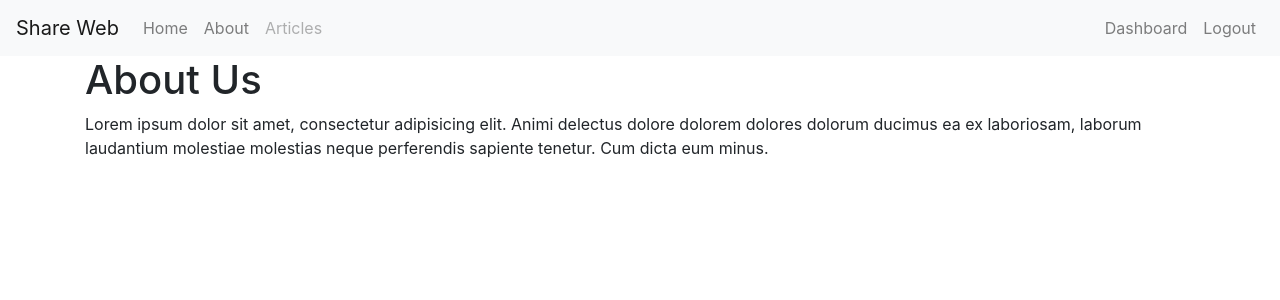
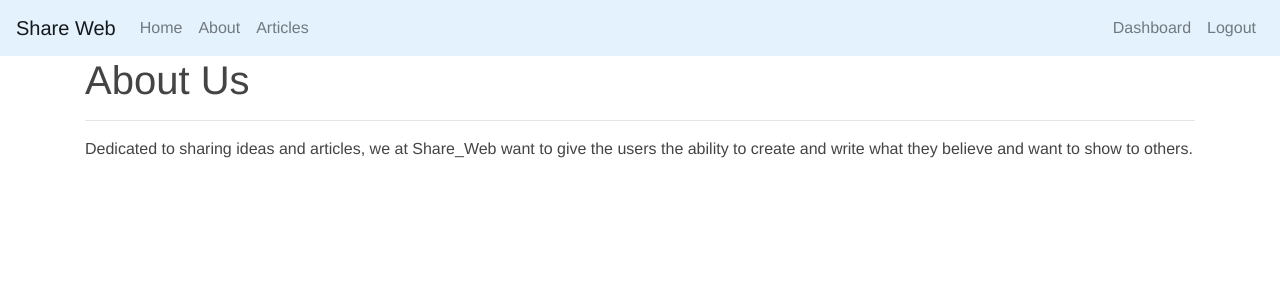
Before and after one commit to juhuyoon/Share_Web, a Flask app: page /about in a window 1280 px wide. Shown: the top 300 px of the page. Run offline with Flask 2, Linux system fonts and the light colour scheme; the visitor is signed in with stand-in values (Sample User, id 1); some libraries are stand-ins or nearby versions.

Commit message:
css changes

```diff
--- a/webapp_python/app.py
+++ b/webapp_python/app.py
@@ -4,7 +4,7 @@ from flask_mysqldb import MySQL
 from wtforms import Form, StringField, TextAreaField, PasswordField, validators
 from passlib.hash import sha256_crypt
 from functools import wraps
-
+from PIL import Image
 
 app = Flask(__name__)
 
@@ -281,3 +281,8 @@ def delete_article(id):
 if __name__ == '__main__':
     app.secret_key='secret123'
     app.run(debug=True)
+
+
+# Images
+image1 = Image.open('./website_images/articles.jpg')
+image1.show()
--- /dev/null
+++ b/webapp_python/static/css/main.css
@@ -0,0 +1,35 @@
+body {
+  margin: 0;
+  padding: 0;
+  font-family: "Helvetica Neue", Helvetica, Arial, sans-serif;
+  color: #444;
+}
+
+/*
+* Navbar
+*/
+
+/*
+ * Formatting the header area
+ */
+header {
+  background-color: #DFB887;
+  height: 35px;
+  width: 100%;
+  opacity: .9;
+  margin-bottom: 10px;
+}
+header h1.logo {
+  margin: 0;
+  font-size: 1.7em;
+  color: #fff;
+  text-transform: uppercase;
+  float: left;
+}
+header h1.logo:hover {
+  color: #fff;
+  text-decoration: none;
+}
+/*
+ * Centering the body content
+ */
--- a/webapp_python/templates/about.html
+++ b/webapp_python/templates/about.html
@@ -2,7 +2,8 @@
 
 {%block body %}
 <h1> About Us</h1>
-    <p> Lorem ipsum dolor sit amet, consectetur adipisicing elit. Animi delectus dolore dolorem dolores dolorum ducimus ea ex laboriosam, laborum laudantium molestiae molestias neque perferendis sapiente tenetur. Cum dicta eum minus.
+<hr>
+    <p> Dedicated to sharing ideas and articles, we at Share_Web want to give the users the ability to create and write what they believe and want to show to others.
     </p>
 
 {% endblock %}
--- a/webapp_python/templates/articles.html
+++ b/webapp_python/templates/articles.html
@@ -2,6 +2,7 @@
 
 {% block body %}
 <h1>Articles</h1>
+<hr>
 <ul class="list-group">
     {% for article in articles %}
     <li class="list-group-item"><a href="article/{{article.id}}">{{article.title}}</a></li>
--- a/webapp_python/templates/dashboard.html
+++ b/webapp_python/templates/dashboard.html
@@ -1,7 +1,7 @@
 {% extends 'layout.html' %}
 
 {% block body %}
-<h1>Dashboard <small> Welcome {{session.username}}</small></h1>
+<h1>Dashboard <small> Welcome <b>{{session.username}}</b></small></h1>
 <a class="btn btn-success" href="/add_article"> Add Article</a>
 <hr>
 <table class="table table-striped">
--- a/webapp_python/templates/includes/_navbar.html
+++ b/webapp_python/templates/includes/_navbar.html
@@ -1,4 +1,4 @@
-<nav class="navbar navbar-expand-md navbar-light bg-light">
+<nav class="navbar navbar-expand-md navbar-light" style="background-color: #e3f2fd;">
     <a class="navbar-brand" href="/">Share Web</a>
     <button class="navbar-toggler" type="button" data-toggle="collapse" data-target="#navbarsExampleDefault" aria-controls="navbarsExampleDefault" aria-expanded="false" aria-label="Toggle navigation">
         <span class="navbar-toggler-icon"></span>
@@ -13,7 +13,7 @@
                 <a class="nav-link" href="/about">About</a>
             </li>
             <li class="nav-item">
-                <a class="nav-link disabled" href="/articles">Articles</a>
+                <a class="nav-link" href="/articles">Articles</a>
             </li>
         </ul>
 
--- a/webapp_python/templates/layout.html
+++ b/webapp_python/templates/layout.html
@@ -4,6 +4,7 @@
             <meta charset="'utf-8">
             <title>Share Web</title>
             <link rel='stylesheet' href='https://stackpath.bootstrapcdn.com/bootstrap/4.1.1/css/bootstrap.min.css'>
+            <link rel="stylesheet" href="{{ url_for('static', filename='css/main.css') }}">
         </head>
         <body>
 
```
Also changed, not shown: webapp_python/website_images/articles.jpg (added).
